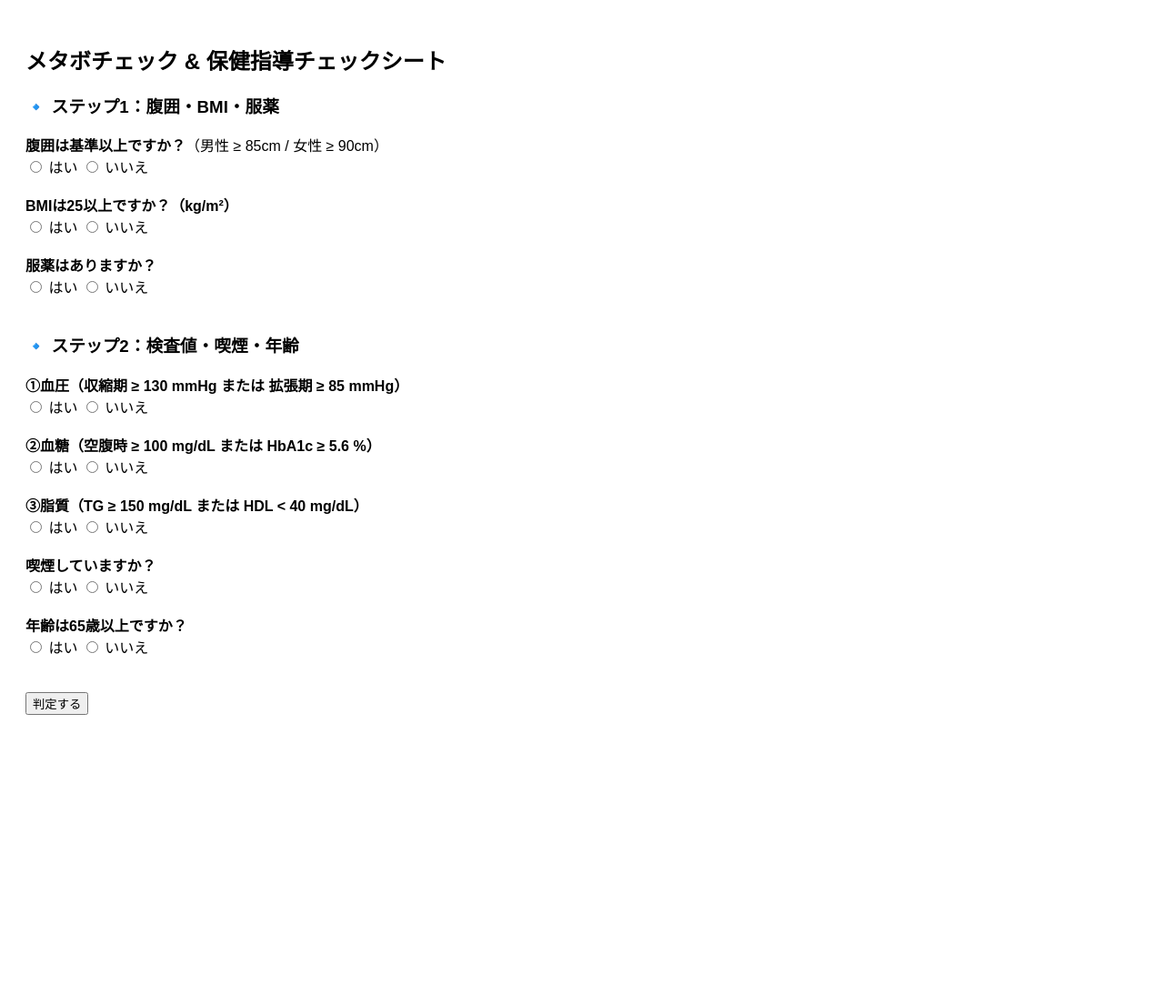
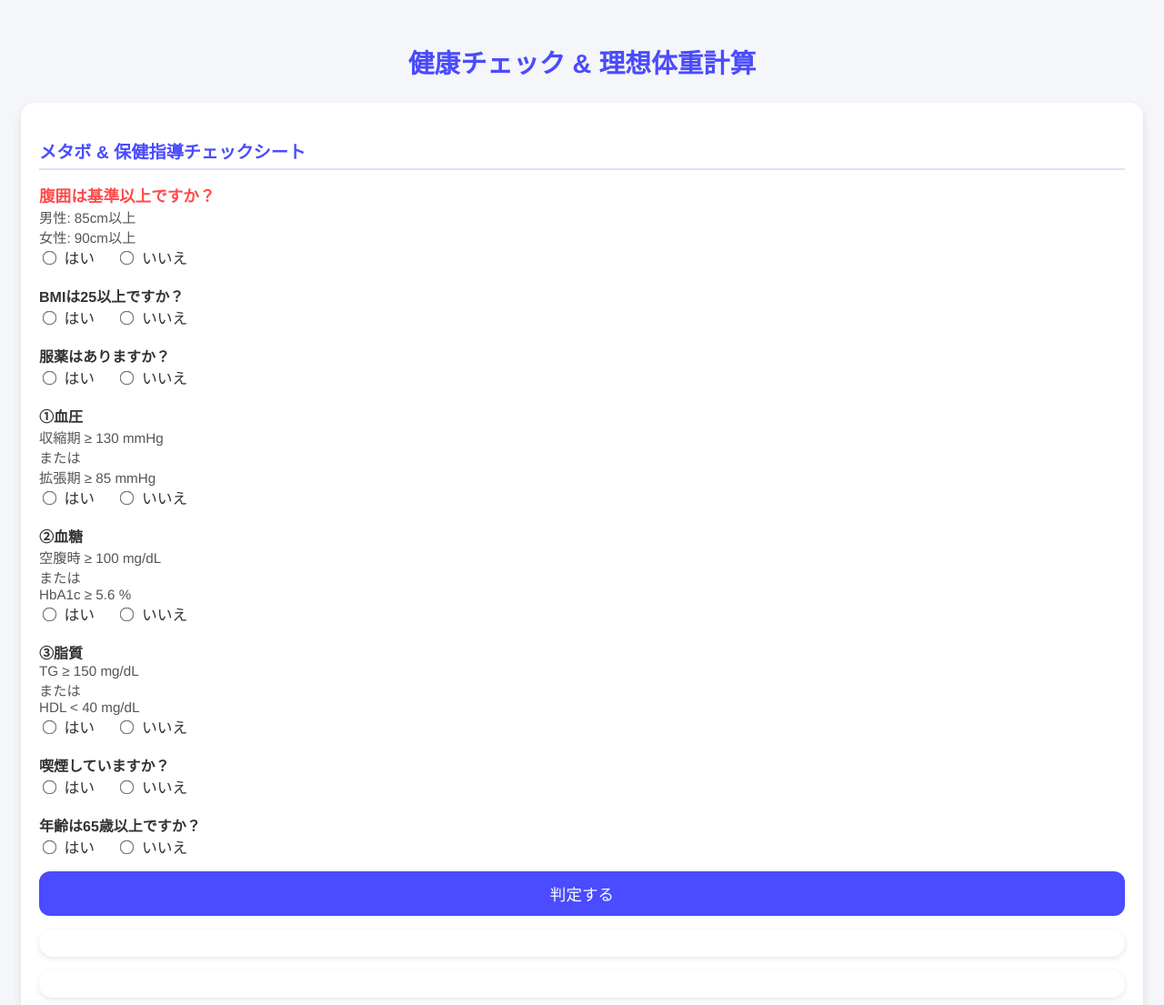
Before and after one commit to ballcap/maki, a website: page public/index.html in a window 1280 px wide. Shown: the top 1105 px of the page at 91% size. Before the commit the page ends 904 px from the top, so only its background shows below. Drawn offline with Linux system fonts and the light colour scheme.

Commit message:
Update index.html

```diff
--- a/public/index.html
+++ b/public/index.html
@@ -2,69 +2,224 @@
 <html lang="ja">
 <head>
 <meta charset="UTF-8">
-  <title>メタボ & 保健指導チェックシート 完全版（性別入力なし）</title>
-  <meta name="viewport" content="width=device-width, initial-scale=1.0" />
+<meta name="viewport" content="width=device-width, initial-scale=1.0">
+<title>健康チェック & 理想体重計算</title>
 <style>
-    body { font-family: Arial; padding: 20px; }
-    h2 { margin-bottom: 10px; }
-    .section { margin-bottom: 20px; }
-    .result { font-size: 1.3em; font-weight: bold; padding: 15px; margin-top: 15px; border-radius: 10px; }
-    .green { background: #d4f7d4; }
-    .yellow { background: #fff3b0; }
-    .red { background: #ffc5c5; }
+body {
+  font-family: 'Helvetica Neue', Arial, sans-serif;
+  background-color: #f5f6fa;
+  padding: 15px;
+  color: #333;
+}
+h2 {
+  text-align: center;
+  color: #4b4bff;
+  margin-bottom: 25px;
+  font-size: 1.8em;
+}
+.section {
+  background: #fff;
+  padding: 20px;
+  border-radius: 15px;
+  margin-bottom: 25px;
+  box-shadow: 0 4px 10px rgba(0,0,0,0.1);
+}
+.section h3 {
+  color: #4b4bff;
+  margin-bottom: 15px;
+  font-size: 1.2em;
+  border-bottom: 2px solid #e0e0ff;
+  padding-bottom: 5px;
+}
+label {
+  font-size: 1.05em;
+  cursor: pointer;
+}
+.radio-btn {
+  display: inline-block;
+  margin-right: 20px;
+}
+.radio-btn input[type="radio"] {
+  margin-right: 5px;
+  transform: scale(1.2);
+  cursor: pointer;
+}
+input[type="number"], select {
+  font-size: 1.05em;
+  padding: 8px;
+  width: 100%;
+  box-sizing: border-box;
+  margin-top: 5px;
+  border-radius: 8px;
+  border: 1px solid #ccc;
+}
+button {
+  display: block;
+  width: 100%;
+  padding: 12px;
+  font-size: 1.1em;
+  color: white;
+  background-color: #4b4bff;
+  border: none;
+  border-radius: 12px;
+  cursor: pointer;
+  transition: 0.3s;
+  margin-top: 15px;
+}
+button:hover {
+  background-color: #3838d1;
+}
+.result {
+  font-size: 1.2em;
+  font-weight: bold;
+  padding: 15px;
+  margin-top: 15px;
+  border-radius: 15px;
+  text-align: center;
+  box-shadow: 0 2px 6px rgba(0,0,0,0.1);
+}
+.green { background-color: #c3f0c3; color: #27632a; }
+.yellow { background-color: #fff5b2; color: #6b5e00; }
+.red { background-color: #ffb3b3; color: #8b1c1c; }
+@media (max-width: 480px) {
+  body { padding: 10px; }
+  .section { padding: 15px; }
+  h2 { font-size: 1.5em; }
+  button { font-size: 1em; padding: 10px; }
+  .result { font-size: 1.1em; padding: 12px; }
+}
 </style>
 </head>
-
 <body>
 
-<h2>メタボチェック & 保健指導チェックシート</h2>
+<h2>健康チェック & 理想体重計算</h2>
 
+<!-- メタボ & 保健指導チェックシート -->
+<div class="section">
+<h3>メタボ & 保健指導チェックシート</h3>
 <form id="form">
+<b style="font-size:1.1em; color:#ff4b4b;">腹囲は基準以上ですか？</b><br>
+<span style="font-size:0.95em; color:#555;">
+男性: 85cm以上<br>女性: 90cm以上
+</span><br>
+<div class="radio-btn">
+  <input type="radio" id="waist_yes" name="waist" value="yes">
+  <label for="waist_yes">はい</label>
+</div>
+<div class="radio-btn">
+  <input type="radio" id="waist_no" name="waist" value="no">
+  <label for="waist_no">いいえ</label>
+</div>
+<br><br>
 
-<div class="section">
-<h3>🔹 ステップ1：腹囲・BMI・服薬</h3>
-
-<b>腹囲は基準以上ですか？</b>（男性 ≥ 85cm / 女性 ≥ 90cm）<br>
-<label><input type="radio" name="waist" value="yes"> はい</label>
-<label><input type="radio" name="waist" value="no"> いいえ</label><br><br>
-
-<b>BMIは25以上ですか？（kg/m²）</b><br>
-<label><input type="radio" name="bmi" value="yes"> はい</label>
-<label><input type="radio" name="bmi" value="no"> いいえ</label><br><br>
+<b>BMIは25以上ですか？</b><br>
+<div class="radio-btn">
+  <input type="radio" id="bmi_yes" name="bmi" value="yes">
+  <label for="bmi_yes">はい</label>
+</div>
+<div class="radio-btn">
+  <input type="radio" id="bmi_no" name="bmi" value="no">
+  <label for="bmi_no">いいえ</label>
+</div>
+<br><br>
 
 <b>服薬はありますか？</b><br>
-<label><input type="radio" name="med" value="yes"> はい</label>
-<label><input type="radio" name="med" value="no"> いいえ</label><br><br>
+<div class="radio-btn">
+  <input type="radio" id="med_yes" name="med" value="yes">
+  <label for="med_yes">はい</label>
 </div>
+<div class="radio-btn">
+  <input type="radio" id="med_no" name="med" value="no">
+  <label for="med_no">いいえ</label>
+</div>
+<br><br>
 
-<div class="section">
-<h3>🔹 ステップ2：検査値・喫煙・年齢</h3>
-<b>①血圧（収縮期 ≥ 130 mmHg または 拡張期 ≥ 85 mmHg）</b><br>
-<label><input type="radio" name="bp" value="yes"> はい</label>
-<label><input type="radio" name="bp" value="no"> いいえ</label><br><br>
+<b>①血圧</b><br>
+<span style="font-size:0.95em; color:#555;">
+収縮期 ≥ 130 mmHg<br>または<br>拡張期 ≥ 85 mmHg
+</span><br>
+<div class="radio-btn">
+  <input type="radio" id="bp_yes" name="bp" value="yes">
+  <label for="bp_yes">はい</label>
+</div>
+<div class="radio-btn">
+  <input type="radio" id="bp_no" name="bp" value="no">
+  <label for="bp_no">いいえ</label>
+</div>
+<br><br>
 
-<b>②血糖（空腹時 ≥ 100 mg/dL または HbA1c ≥ 5.6 %）</b><br>
-<label><input type="radio" name="gl" value="yes"> はい</label>
-<label><input type="radio" name="gl" value="no"> いいえ</label><br><br>
+<b>②血糖</b><br>
+<span style="font-size:0.95em; color:#555;">
+空腹時 ≥ 100 mg/dL<br>または<br>HbA1c ≥ 5.6 %
+</span><br>
+<div class="radio-btn">
+  <input type="radio" id="gl_yes" name="gl" value="yes">
+  <label for="gl_yes">はい</label>
+</div>
+<div class="radio-btn">
+  <input type="radio" id="gl_no" name="gl" value="no">
+  <label for="gl_no">いいえ</label>
+</div>
+<br><br>
 
-<b>③脂質（TG ≥ 150 mg/dL または HDL < 40 mg/dL）</b><br>
-<label><input type="radio" name="lipid" value="yes"> はい</label>
-<label><input type="radio" name="lipid" value="no"> いいえ</label><br><br>
+<b>③脂質</b><br>
+<span style="font-size:0.95em; color:#555;">
+TG ≥ 150 mg/dL<br>または<br>HDL < 40 mg/dL
+</span><br>
+<div class="radio-btn">
+  <input type="radio" id="lipid_yes" name="lipid" value="yes">
+  <label for="lipid_yes">はい</label>
+</div>
+<div class="radio-btn">
+  <input type="radio" id="lipid_no" name="lipid" value="no">
+  <label for="lipid_no">いいえ</label>
+</div>
+<br><br>
 
 <b>喫煙していますか？</b><br>
-<label><input type="radio" name="smoke" value="yes"> はい</label>
-<label><input type="radio" name="smoke" value="no"> いいえ</label><br><br>
+<div class="radio-btn">
+  <input type="radio" id="smoke_yes" name="smoke" value="yes">
+  <label for="smoke_yes">はい</label>
+</div>
+<div class="radio-btn">
+  <input type="radio" id="smoke_no" name="smoke" value="no">
+  <label for="smoke_no">いいえ</label>
+</div>
+<br><br>
 
 <b>年齢は65歳以上ですか？</b><br>
-<label><input type="radio" name="age" value="yes"> はい</label>
-<label><input type="radio" name="age" value="no"> いいえ</label><br><br>
+<div class="radio-btn">
+  <input type="radio" id="age_yes" name="age" value="yes">
+  <label for="age_yes">はい</label>
 </div>
+<div class="radio-btn">
+  <input type="radio" id="age_no" name="age" value="no">
+  <label for="age_no">いいえ</label>
+</div>
+<br>
 
 <button type="button" onclick="judge()">判定する</button>
 </form>
-
 <div id="result_meta" class="result"></div>
 <div id="result_hoken" class="result"></div>
+</div>
+
+<!-- 理想体重計算 -->
+<div class="section">
+<h3>理想体重計算</h3>
+<label>性別を選択してください:</label>
+<select id="gender">
+  <option value="male">男性</option>
+  <option value="female">女性</option>
+</select>
+
+<label>身長を入力してください (cm):</label>
+<input type="number" id="height" placeholder="例: 170">
+
+<button type="button" onclick="calculateWeight()">計算する</button>
+
+<div id="weight_result" class="result"></div>
+</div>
 
 <script>
 function judge(){
@@ -77,14 +232,11 @@ function judge(){
   const smoke = document.querySelector('input[name="smoke"]:checked')?.value;
   const age = document.querySelector('input[name="age"]:checked')?.value;
 
-  if(!waist || !bmi || !med || !bp || !gl || !lipid || !smoke || !age){
+  if(!waist||!bmi||!med||!bp||!gl||!lipid||!smoke||!age){
     alert("すべての項目を選択してください");
     return;
   }
 
-  // ----------------------
-  // メタボ判定（消してない）
-  // ----------------------
   let meta_count=0;
   if(bp==="yes") meta_count++;
   if(gl==="yes") meta_count++;
@@ -100,113 +252,55 @@ function judge(){
   document.getElementById("result_meta").textContent="【メタボチェック判定】 "+meta_result;
   document.getElementById("result_meta").className="result "+meta_color;
 
+  let hoken_result="", hoken_color="";
+  if(med==="yes"){
+    hoken_result="情報提供"; hoken_color="green";
+  } else {
+    let step1_hoken="";
+    if(waist==="no" && bmi==="yes") step1_hoken="基準1";
+    else if(waist==="yes") step1_hoken="基準2";
+    else step1_hoken="該当なし";
 
-  // ----------------------
-  // 保健指導判定（完全修正版）
-  // ----------------------
-  let step1_hoken="";
-
-  // Step1：情報提供で即終了
-  if(med==="yes" || waist==="no"){
-    document.getElementById("result_hoken").textContent="【保健指導判定】 情報提供";
-    document.getElementById("result_hoken").className="result green";
-    return;
-  }
-  else if(waist==="no" && bmi==="yes"){
-    step1_hoken="基準1";
-  }
-  else{
-    step1_hoken="基準2";
-  }
-
-  // Step2該当数
     let count2=0;
     if(bp==="yes") count2++;
     if(gl==="yes") count2++;
     if(lipid==="yes") count2++;
 
-  let hoken_result="", hoken_color="";
-
-  // ------------------------
-  // 基準1
-  // ------------------------
     if(step1_hoken==="基準1"){
-
-    if(count2===0){
-      hoken_result="情報提供";
-      hoken_color="green";
+      if(count2===0){ hoken_result="情報提供"; hoken_color="green"; }
+      else if(count2===1){ hoken_result="動機づけ支援"; hoken_color="yellow"; }
+      else if(count2===2){ hoken_result=(smoke==="no")?"動機づけ支援":((age==="yes")?"動機づけ支援":"積極的支援"); hoken_color=(smoke==="no")?"yellow":((age==="yes")?"yellow":"red"); }
+      else if(count2===3){ hoken_result=(age==="yes")?"動機づけ支援":"積極的支援"; hoken_color=(age==="yes")?"yellow":"red"; }
     }
 
-    else if(count2===1){
-      hoken_result="動機づけ支援";
-      hoken_color="yellow";
+    if(step1_hoken==="基準2"){
+      if(count2===0){ hoken_result="情報提供"; hoken_color="green"; }
+      else if(count2===1){ hoken_result=(smoke==="no")?"動機づけ支援":((age==="yes")?"動機づけ支援":"積極的支援"); hoken_color=(smoke==="no")?"yellow":((age==="yes")?"yellow":"red"); }
+      else if(count2>=2){ hoken_result=(age==="yes")?"動機づけ支援":"積極的支援"; hoken_color=(age==="yes")?"yellow":"red"; }
     }
 
-    else if(count2===2){
-      if(smoke==="no"){
-        hoken_result="動機づけ支援";
-        hoken_color="yellow";
-      }else{
-        if(age==="yes"){
-          hoken_result="動機づけ支援";
-          hoken_color="yellow";
-        }else{
-          hoken_result="積極的支援";
-          hoken_color="red";
-        }
-      }
-    }
-
-    else if(count2===3){
-      if(age==="yes"){
-        hoken_result="動機づけ支援";
-        hoken_color="yellow";
-      }else{
-        hoken_result="積極的支援";
-        hoken_color="red";
-      }
-    }
-  }
-
-  // ------------------------
-  // 基準2
-  // ------------------------
-  if(step1_hoken==="基準2"){
-
-    if(count2===0){
-      hoken_result="情報提供";
-      hoken_color="green";
-    }
-
-    else if(count2===1){
-      if(smoke==="no"){
-        hoken_result="動機づけ支援";
-        hoken_color="yellow";
-      }else{
-        if(age==="yes"){
-          hoken_result="動機づけ支援";
-          hoken_color="yellow";
-        }else{
-          hoken_result="積極的支援";
-          hoken_color="red";
-        }
-      }
-    }
-
-    else if(count2>=2){
-      if(age==="yes"){
-        hoken_result="動機づけ支援";
-        hoken_color="yellow";
-      }else{
-        hoken_result="積極的支援";
-        hoken_color="red";
-      }
-    }
+    if(step1_hoken==="該当なし"){ hoken_result="情報提供"; hoken_color="green"; }
   }
 
   document.getElementById("result_hoken").textContent="【保健指導判定】 "+hoken_result;
   document.getElementById("result_hoken").className="result "+hoken_color;
 }
+
+function calculateWeight() {
+    const gender = document.getElementById('gender').value;
+    const heightCm = parseFloat(document.getElementById('height').value);
+
+    if (isNaN(heightCm) || heightCm <= 0) {
+        document.getElementById('weight_result').innerText = '正しい身長を入力してください';
+        return;
+    }
+
+    const heightM = heightCm / 100;
+    const bmiTarget = (gender === 'male') ? 24 : 22;
+    const idealWeight = bmiTarget * heightM * heightM;
+
+    document.getElementById('weight_result').innerText = 理想体重は ${idealWeight.toFixed(1)} kg です。;
+}
 </script>
 
 </body>
```
Lines whose indentation alone changed are shown as unchanged.
